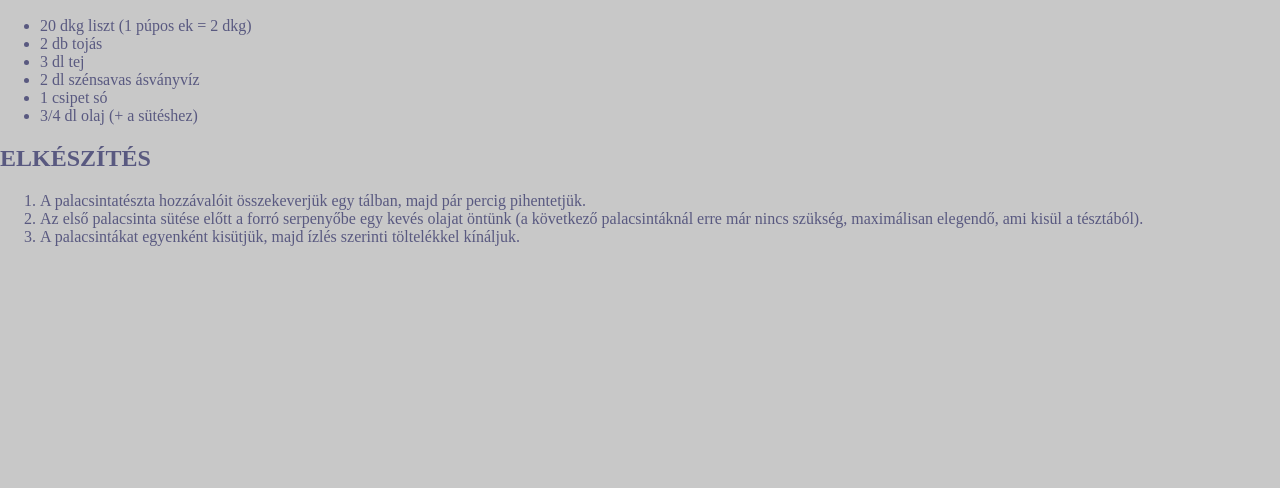
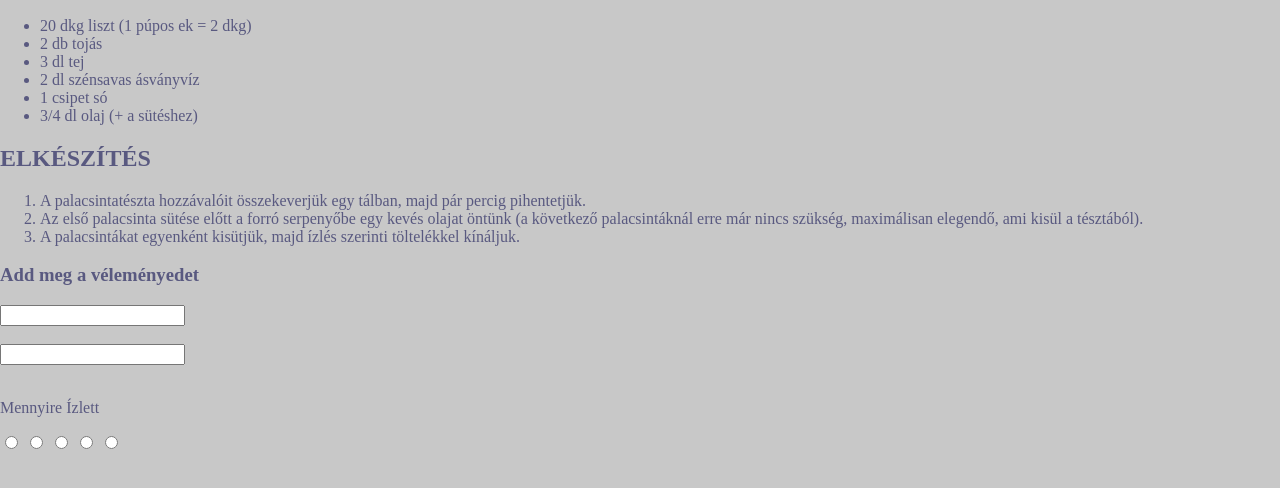
Before and after one commit to Puppak/oraifeladat, a plain HTML site: page index.html in a window 1280 px wide. Shown: the part 110-598 px from the top of the page. Drawn offline with nearby package versions, Linux system fonts and the light colour scheme.

Commit message:
ennyire ízlett

```diff
--- a/index.html
+++ b/index.html
@@ -43,6 +43,30 @@
             </li>
         </ol>
 
+        <h3>Add meg a véleményedet</h3>
+
+        <form>
+            <title for="Felh" id="felha" >Felhasználónév:</title>
+            <input type="text" name="Fleh">
+            <br>
+            <br>
+            <title for="jelsz" id="jelszo" >Jelszó:</title>
+            <input type="password" name="jesz">
+            <br>
+            <br>
+            <p>Mennyire Ízlett</p>
+            <title for="izlet" id="1">1</title>
+            <input type="radio" name="izlet">
+            <title for="izlet" id="2">2</title>
+            <input type="radio" name="izlet">
+            <title for="izlet" id="3">3</title>
+            <input type="radio" name="izlet">
+            <title for="izlet" id="4">4</title>
+            <input type="radio" name="izlet">
+            <title for="izlet" id="5">5</title>
+            <input type="radio" name="izlet">
+
+        </form>
 
     </div>
 
```
